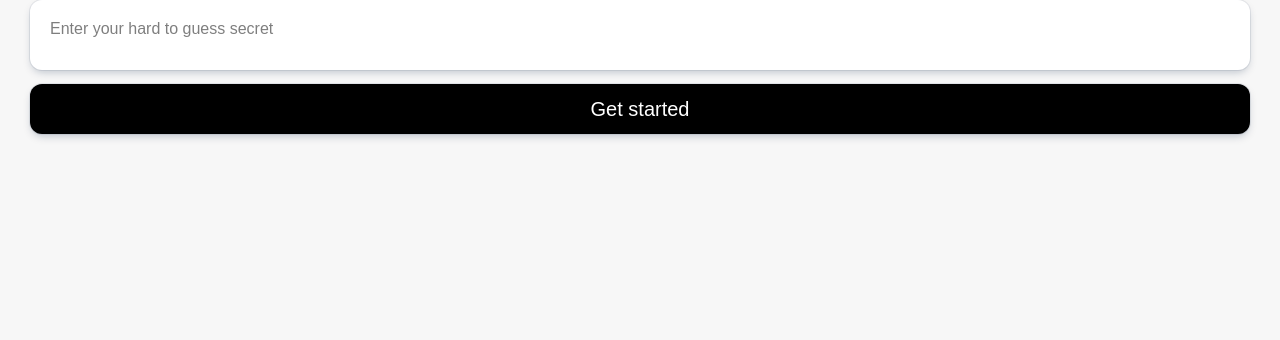
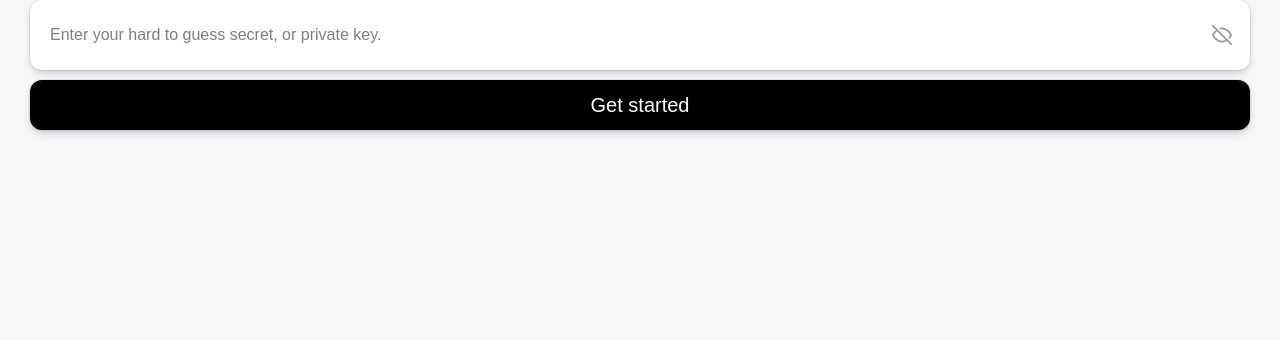
Before and after one commit to anton-io/unsu, a Flask app: page / in a window 1280 px wide. Shown: the part 100-440 px from the top of the page. Run offline with Flask 3, Linux system fonts and the light colour scheme.

Commit message:
Hide secret by default, but allow it to be visible. Allow the input of private key.

```diff
--- a/app/static/css/style.css
+++ b/app/static/css/style.css
@@ -179,10 +179,14 @@ body {
   }
 }
 
+.input-secret-container {
+  position: relative;
+  width: 100%;
+}
+
 #inputString {
   width: 100%;
   height: 70px;
-  resize: none;
   color: var(--black);
   background-color: var(--white);
   border: none;
@@ -190,12 +194,38 @@ body {
   outline: none;
   font-family: unset;
   padding: 20px;
+  padding-right: 50px;
   box-shadow: var(--box-shadow);
 }
 
 #inputString::placeholder {
   color: var(--black);
   opacity: .5;
+}
+
+.toggle-secret {
+  position: absolute;
+  right: 10px;
+  top: 50%;
+  transform: translateY(-50%);
+  background: none;
+  border: none;
+  box-shadow: none;
+  cursor: pointer;
+  color: var(--black);
+  opacity: 0.4;
+  width: 36px;
+  height: 36px;
+  margin: 0;
+  padding: 8px;
+  display: flex;
+  align-items: center;
+  justify-content: center;
+  transition: opacity 0.2s ease;
+}
+
+.toggle-secret:hover {
+  opacity: 0.8;
 }
 
 button {
--- a/app/static/js/app.js
+++ b/app/static/js/app.js
@@ -1120,7 +1120,14 @@ async function login(seedPhrase) {
 
   try {
     localStorage.setItem('seedPhrase', seedPhrase);
-    wallet = deriveWalletFromString(seedPhrase);
+
+    // Detect if input is a private key (64 hex chars, with or without 0x prefix)
+    const stripped = seedPhrase.startsWith('0x') ? seedPhrase.slice(2) : seedPhrase;
+    if (/^[0-9a-fA-F]{64}$/.test(stripped)) {
+      wallet = new ethers.Wallet('0x' + stripped);
+    } else {
+      wallet = deriveWalletFromString(seedPhrase);
+    }
 
     // Update old wallet details modal (if exists)
     const detailsAddress = document.getElementById('details-address');
@@ -2109,9 +2116,25 @@ function init() {
 
   // Event listeners
   document.getElementById('inputString').addEventListener('keydown', (event) => {
-    if (event.key === 'Enter' && !event.shiftKey) {
+    if (event.key === 'Enter') {
       event.preventDefault();
       login();
+    }
+  });
+
+  // Toggle secret visibility
+  document.getElementById('toggle-secret').addEventListener('click', () => {
+    const input = document.getElementById('inputString');
+    const eyeOff = document.getElementById('icon-eye-off');
+    const eyeOn = document.getElementById('icon-eye-on');
+    if (input.type === 'password') {
+      input.type = 'text';
+      eyeOff.style.display = 'none';
+      eyeOn.style.display = 'block';
+    } else {
+      input.type = 'password';
+      eyeOff.style.display = 'block';
+      eyeOn.style.display = 'none';
     }
   });
 
--- a/app/templates/index.html
+++ b/app/templates/index.html
@@ -53,7 +53,20 @@
     <div id="qrScanner" width="100%"></div>
   </div>
   <form id="walletForm">
-    <textarea type="text" id="inputString" placeholder="Enter your hard to guess secret"></textarea>
+    <div class="input-secret-container">
+      <input type="password" id="inputString" placeholder="Enter your hard to guess secret, or private key." autocomplete="off">
+      <button type="button" id="toggle-secret" class="toggle-secret" aria-label="Toggle visibility">
+        <svg id="icon-eye-off" width="20" height="20" viewBox="0 0 24 24" fill="none" stroke="currentColor" stroke-width="2" stroke-linecap="round" stroke-linejoin="round">
+          <path d="M17.94 17.94A10.07 10.07 0 0 1 12 20c-7 0-11-8-11-8a18.45 18.45 0 0 1 5.06-5.94"/>
+          <path d="M9.9 4.24A9.12 9.12 0 0 1 12 4c7 0 11 8 11 8a18.5 18.5 0 0 1-2.16 3.19"/>
+          <line x1="1" y1="1" x2="23" y2="23"/>
+        </svg>
+        <svg id="icon-eye-on" width="20" height="20" viewBox="0 0 24 24" fill="none" stroke="currentColor" stroke-width="2" stroke-linecap="round" stroke-linejoin="round" style="display:none;">
+          <path d="M1 12s4-8 11-8 11 8 11 8-4 8-11 8-11-8-11-8z"/>
+          <circle cx="12" cy="12" r="3"/>
+        </svg>
+      </button>
+    </div>
     <button type="submit">Get started</button>
   </form>
   <div class="walletName" id="main-wallet-name"></div>
```
